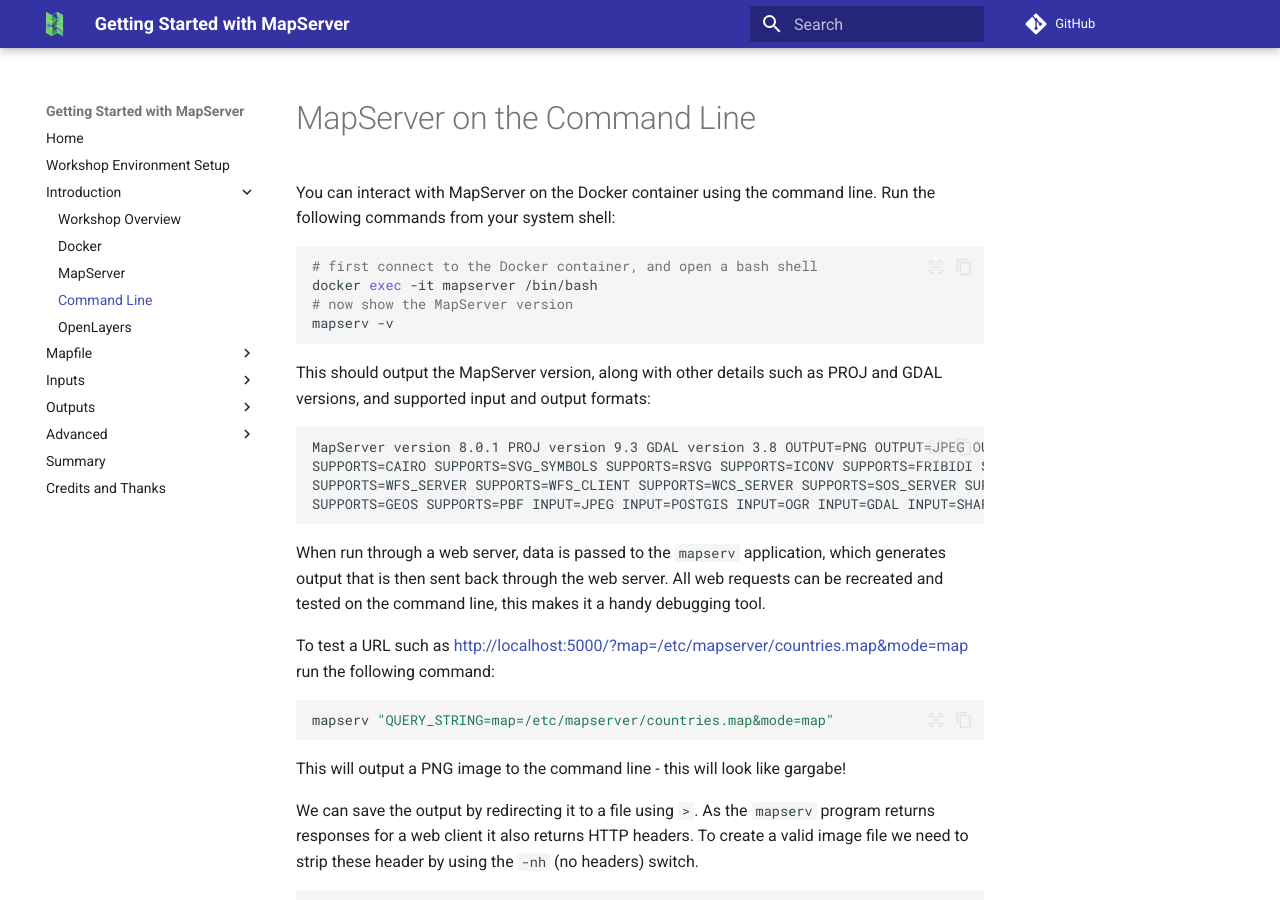
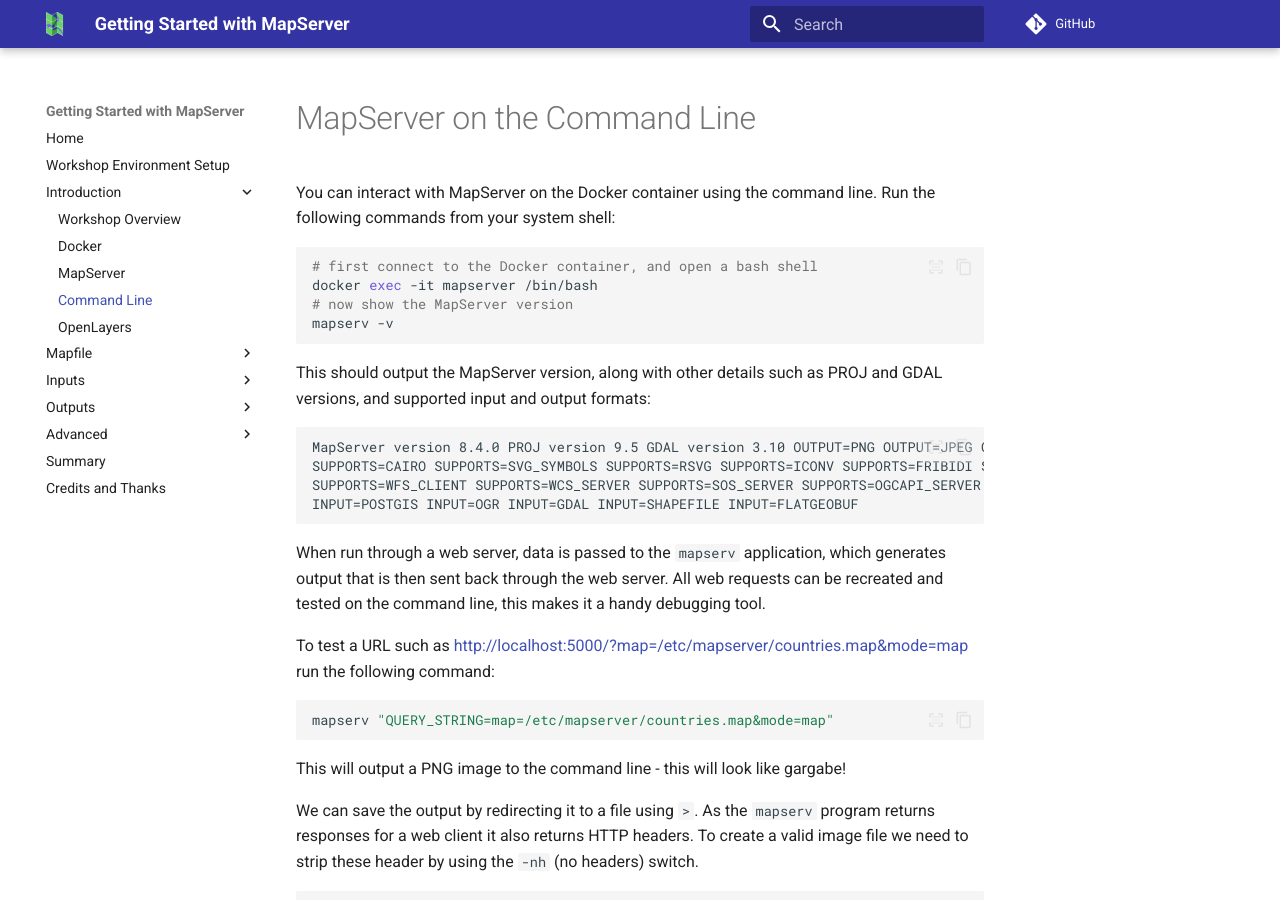
Before and after one commit to geographika/getting-started-with-mapserver, an MkDocs documentation site: the page built from workshop/content/docs/introduction/commandline.md, in a window 1280 px wide and 900 px high. Built offline with MkDocs 1.6.1 and Material for MkDocs 9.7.7, drawn with Linux system fonts in a browser that asks for light colours; comment, search, counter and statistics services are not loaded.

Commit message:
Update version output

````diff
--- a/workshop/content/docs/introduction/commandline.md
+++ b/workshop/content/docs/introduction/commandline.md
@@ -12,10 +12,10 @@
 This should output the MapServer version, along with other details such as PROJ and GDAL versions, and supported input and output formats:
 
 ```
-MapServer version 8.0.1 PROJ version 9.3 GDAL version 3.8 OUTPUT=PNG OUTPUT=JPEG OUTPUT=KML SUPPORTS=PROJ SUPPORTS=AGG SUPPORTS=FREETYPE
-SUPPORTS=CAIRO SUPPORTS=SVG_SYMBOLS SUPPORTS=RSVG SUPPORTS=ICONV SUPPORTS=FRIBIDI SUPPORTS=WMS_SERVER SUPPORTS=WMS_CLIENT
-SUPPORTS=WFS_SERVER SUPPORTS=WFS_CLIENT SUPPORTS=WCS_SERVER SUPPORTS=SOS_SERVER SUPPORTS=OGCAPI_SERVER SUPPORTS=FASTCGI
-SUPPORTS=GEOS SUPPORTS=PBF INPUT=JPEG INPUT=POSTGIS INPUT=OGR INPUT=GDAL INPUT=SHAPEFILE INPUT=FLATGEOBUF
+MapServer version 8.4.0 PROJ version 9.5 GDAL version 3.10 OUTPUT=PNG OUTPUT=JPEG OUTPUT=KML SUPPORTS=PROJ SUPPORTS=AGG SUPPORTS=FREETYPE
+SUPPORTS=CAIRO SUPPORTS=SVG_SYMBOLS SUPPORTS=RSVG SUPPORTS=ICONV SUPPORTS=FRIBIDI SUPPORTS=WMS_SERVER SUPPORTS=WMS_CLIENT SUPPORTS=WFS_SERVER
+SUPPORTS=WFS_CLIENT SUPPORTS=WCS_SERVER SUPPORTS=SOS_SERVER SUPPORTS=OGCAPI_SERVER SUPPORTS=FASTCGI SUPPORTS=GEOS SUPPORTS=PBF INPUT=JPEG
+INPUT=POSTGIS INPUT=OGR INPUT=GDAL INPUT=SHAPEFILE INPUT=FLATGEOBUF
 ```
 
 When run through a web server, data is passed to the `mapserv` application, which generates output that is then sent back through the web server.
````
